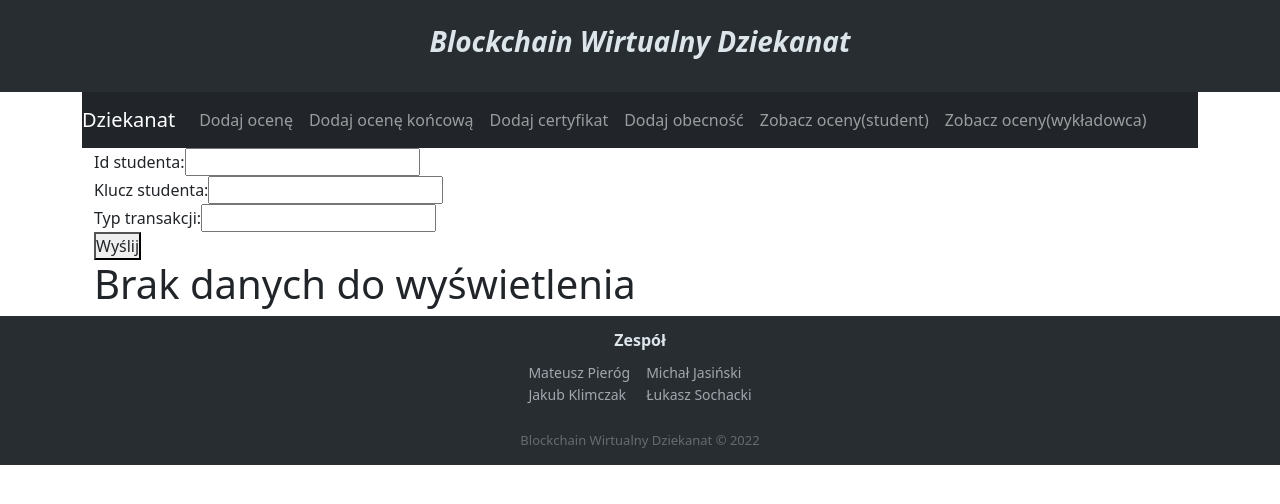
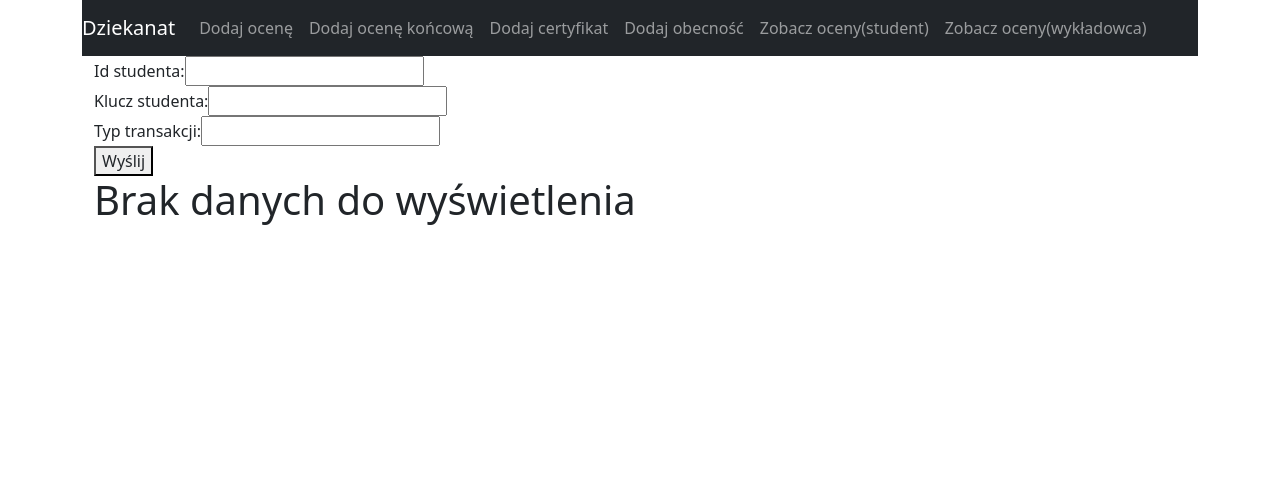
Before and after one commit to Pirgo/Blockchain-DP, a React (Create React App) app in the folder front/: page /getStudent in a window 1280 px wide. Shown: the top 504 px of the page. Built offline with nearby package versions, Linux system fonts and the light colour scheme.

Commit message:
Small refactor. Delete css files, start use bootstrap

```diff
--- a/front/public/css/all_style.css
+++ /dev/null
@@ -1,10 +0,0 @@
-* {
-    margin: 0px;
-    padding: 0px;
-}
-
-body {
-    display: flex;
-    flex-direction: column;
-    height: 100%;
-}
--- a/front/public/css/content_style.css
+++ /dev/null
@@ -1,26 +0,0 @@
-input {
-    color: black;
-}
-
-.inside-content {
-    background-color: #283232;
-    margin: 5% 5% 5% 5%;
-    opacity: 0.75;
-    font-size: 24px;
-    text-align: center;
-}
-
-.inside-content input {
-    display: block;
-    margin-right: auto;
-    margin-left: auto;
-    margin-top: 10px;
-    margin-bottom: 10px;
-    width: 15%;
-    color: black;
-}
-
-
-.inside-content > table > tr > th{
-    padding-right: 25%;
-}
--- a/front/public/css/footer_style.css
+++ /dev/null
@@ -1,54 +0,0 @@
-.footer-dark {
-    padding:50px 0;
-    padding-bottom: 15px;
-    padding-top: 15px;
-    color:#f0f9ff;
-    background-color:#282d32;
-  }
-
-  .footer-dark .left-team {
-    float: left;
-    margin-left: 40%;
-  }
-
-  .footer-dark .right-team {
-    float: right;
-    margin-right: 40%;
-  }
-
-  .footer-dark h3 {
-    margin-top:0;
-    margin-bottom:12px;
-    text-align: center;
-    font-weight:bold;
-    font-size:16px;
-    opacity: 0.9;
-  }
-
-  .footer-dark ul {
-    padding:0;
-    list-style:none;
-    line-height:1.6;
-    font-size:14px;
-    margin-bottom:0;
-  }
-
-  .footer-dark ul li {
-    color:inherit;
-    text-decoration:none;
-    opacity:0.6;
-  }
-
-  .footer-dark ul li:hover {
-    opacity:0.8;
-  }
-
-
-  .footer-dark .copyright {
-    clear: both;
-    text-align:center;
-    padding-top:24px;
-    opacity:0.3;
-    font-size:13px;
-    margin-bottom:0;
-  }
--- a/front/public/css/header_style.css
+++ /dev/null
@@ -1,13 +0,0 @@
-.header-dark {
-    color:#f0f9ff;
-    background-color:#282d32;
-}
-
-.header-dark h1 {
-    text-align: center;
-    font-weight: bold;
-    font-size: 28px;
-    font-style: italic;
-    padding: 25px;
-    opacity: 0.9;
-}
--- a/front/public/css/navbar_style.css
+++ /dev/null
@@ -1,16 +0,0 @@
-.nav-bar button {
-    min-width: 25%;
-    text-align: center;
-    opacity: 0.8;
-    float: left;
-    text-decoration: none;
-    padding-top: 15px;
-    padding-bottom: 15px;
-    background: #322D28;
-    border: none;
-}
-.nav-bar button:hover {
-    color: #322D28;
-    background-color: #f0f9ff;
-    cursor: pointer;
-}
--- a/front/public/index.html
+++ b/front/public/index.html
@@ -2,40 +2,11 @@
     <head>
         <title>Blockchain Wirtualny Dziekanat</title>
         <meta charset="UTF-8">
-        <link rel="stylesheet" href="css/footer_style.css">
-        <link rel="stylesheet" href="css/header_style.css">
-        <link rel="stylesheet" href="css/navbar_style.css">
-        <link rel="stylesheet" href="css/content_style.css">
-        <link rel="stylesheet" href="css/all_style.css">
+        <meta name="viewport" content="width=device-width, initial-scale=1">
+        <meta name="theme-color" content="#000000" />
     </head>
 
     <body>
-        <header class="header-dark">
-            <h1>Blockchain Wirtualny Dziekanat</h1>
-        </header>
-
-        <div id="content">
-        </div>
-
-        <footer class="footer-dark">
-            <div class="container">
-                <div class="team">
-                    <h3>Zespół</h3>
-                    <div class="left-team">
-                        <ul>
-                            <li>Mateusz Pieróg</li>
-                            <li>Jakub Klimczak</li>
-                        </ul>
-                    </div>
-                    <div class="right-team">
-                        <ul>
-                            <li>Michał Jasiński</li>
-                            <li>Łukasz Sochacki</li>
-                        </ul>
-                    </div>
-                </div>
-            </div>
-            <p class="copyright">Blockchain Wirtualny Dziekanat © 2022</p>
-        </footer>
+        <div id="root">
     </body>
 </html>
--- a/front/src/App.js
+++ b/front/src/App.js
@@ -1,4 +1,3 @@
-import logo from './logo.svg';
 import './App.css';
 import "bootstrap/dist/css/bootstrap.min.css";
 import { BrowserRouter as Router, Routes, Route } from 'react-router-dom'
--- a/front/src/components/addgrade.js
+++ b/front/src/components/addgrade.js
@@ -19,16 +19,17 @@ export default class AddGrade extends Component {
 
     sendGrade = () => {
         const body = {"date": this.state.date, "studentID": parseInt(this.state.studentID), "masterKeyString": this.state.masterKeyString,
-                    "lecturerID": parseInt(this.state.lecturerID), "verificationKeyString": parseInt(this.state.verificationKeyString),
+                    "lecturerID": parseInt(this.state.lecturerID), "verificationKeyString": this.state.verificationKeyString,
                     "course": this.state.course, "grade": parseInt(this.state.grade), "weight": parseInt(this.state.weight)}
 
-        axios.post('http://localhost:3001/transact-grade', body)
+        axios.post('http://localhost:3001/transact-partialGrade', body)
                 .then(response => {
                     this.setState({ transactions: response.data })
                     console.log(this.state.transactions)
                 }).catch((error) => {
                     console.log(error);
                 })
+        axios.get('http://localhost:3001/mine-transactions')
     }
 
     render() {
@@ -36,25 +37,25 @@ export default class AddGrade extends Component {
             <div className="container">
                 <div className="text-dark">
                     <label className="text-dark">Id studenta:</label>
-                    <input type="text" value="" name="studentID" value={this.state.studentID} onChange={ev => this.setState({studentID: ev.target.value})}/>
+                    <input type="text" name="studentID" value={this.state.studentID} onChange={ev => this.setState({studentID: ev.target.value})}/>
                     <br/>
                     <label className="text-dark">Klucz szyfrujący:</label>
-                    <input type="text" value="" name="masterKeyString" value={this.state.masterKeyString} onChange={ev => this.setState({masterKeyString: ev.target.value})}/>
+                    <input type="text" name="masterKeyString" value={this.state.masterKeyString} onChange={ev => this.setState({masterKeyString: ev.target.value})}/>
                     <br/>
                     <label className="text-dark">Id wykładowcy:</label>
-                    <input type="text" value="" name="lecturerID" value={this.state.lecturerID} onChange={ev => this.setState({lecturerID: ev.target.value})}/>
+                    <input type="text" name="lecturerID" value={this.state.lecturerID} onChange={ev => this.setState({lecturerID: ev.target.value})}/>
                     <br/>
                     <label className="text-dark">Klucz weryfikacyjny:</label>
-                    <input type="text" value="" name="verificationKeyString" value={this.state.verificationKeyString} onChange={ev => this.setState({verificationKeyString: ev.target.value})}/>
+                    <input type="text" name="verificationKeyString" value={this.state.verificationKeyString} onChange={ev => this.setState({verificationKeyString: ev.target.value})}/>
                     <br/>
                     <label className="text-dark">Przedmiot:</label>
-                    <input type="text" value="" name="course" value={this.state.course} onChange={ev => this.setState({course: ev.target.value})}/>
+                    <input type="text" name="course" value={this.state.course} onChange={ev => this.setState({course: ev.target.value})}/>
                     <br/>
                     <label className="text-dark">Ocena:</label>
-                    <input type="text" value="" name="grade" value={this.state.grade} onChange={ev => this.setState({grade: ev.target.value})}/>
+                    <input type="text" name="grade" value={this.state.grade} onChange={ev => this.setState({grade: ev.target.value})}/>
                     <br/>
                     <label className="text-dark">Waga:</label>
-                    <input type="text" value="" name="weight" value={this.state.weight} onChange={ev => this.setState({weight: ev.target.value})}/>
+                    <input type="text" name="weight" value={this.state.weight} onChange={ev => this.setState({weight: ev.target.value})}/>
                     <br/>
                     <button className="text-dark" value={this.state.loaded} onClick={this.sendGrade}>Wyślij</button>
 
--- a/front/src/components/navigator.js
+++ b/front/src/components/navigator.js
@@ -12,7 +12,7 @@ export default class Navigator extends Component {
 
     render() {
         return (
-            <nav className="navbar navbar-dark bg-dark navbar-expand-lg">
+            <nav className="navbar navbar-dark bg-dark navbar-expand-sm">
                 <div className="collpase navbar-collapse">
                     <Link to="/" className="navbar-brand">Dziekanat</Link>
                     <ul className="navbar-nav">
--- a/front/src/components/studenttransactions.js
+++ b/front/src/components/studenttransactions.js
@@ -47,7 +47,7 @@ export default class StudentTransactions extends Component {
     }
 
     getTransactions = () => {
-        if(this.state.keyDecryptString != "" && this.state.type != "" && this.state.studentId != "") {
+        if(this.state.keyDecryptString !== "" && this.state.type !== "" && this.state.studentId !== "") {
 
             const body = {"id": parseInt(this.state.studentId), "keyDecryptString": this.state.keyDecryptString, "type": this.state.type}
             axios.post('http://localhost:3001/find-transactions-student', body)
@@ -65,13 +65,13 @@ export default class StudentTransactions extends Component {
             <div className="container">
                 <div className="text-dark">
                     <label className="text-dark">Id studenta:</label>
-                    <input type="text" value="" name="studentId" value={this.state.studentId} onChange={ev => this.setState({studentId: ev.target.value})}/>
+                    <input type="text" name="studentId" value={this.state.studentId} onChange={ev => this.setState({studentId: ev.target.value})}/>
                     <br/>
                     <label className="text-dark">Klucz studenta:</label>
-                    <input type="text" value="" name="keyDecryptString" value={this.state.keyDecryptString} onChange={ev => this.setState({keyDecryptString: ev.target.value})}/>
+                    <input type="text" name="keyDecryptString" value={this.state.keyDecryptString} onChange={ev => this.setState({keyDecryptString: ev.target.value})}/>
                     <br/>
                     <label className="text-dark">Typ transakcji:</label>
-                    <input type="text" value="" name="type" value={this.state.type} onChange={ev => this.setState({type: ev.target.value})}/>
+                    <input type="text" name="type" value={this.state.type} onChange={ev => this.setState({type: ev.target.value})}/>
                     <br/>
                     <button className="text-dark" value={this.state.loaded} onClick={this.getTransactions}>Wyślij</button>
                 </div>
--- a/front/src/index.js
+++ b/front/src/index.js
@@ -7,5 +7,5 @@ ReactDOM.render(
   <React.StrictMode>
     <App />
   </React.StrictMode>,
-  document.getElementById('content')
+  document.getElementById('root')
 );
```
Also changed, not shown: front/src/setupTests.js (deleted, +0 -5 lines), 1 other file (tests, documents, lock files or other folders).
